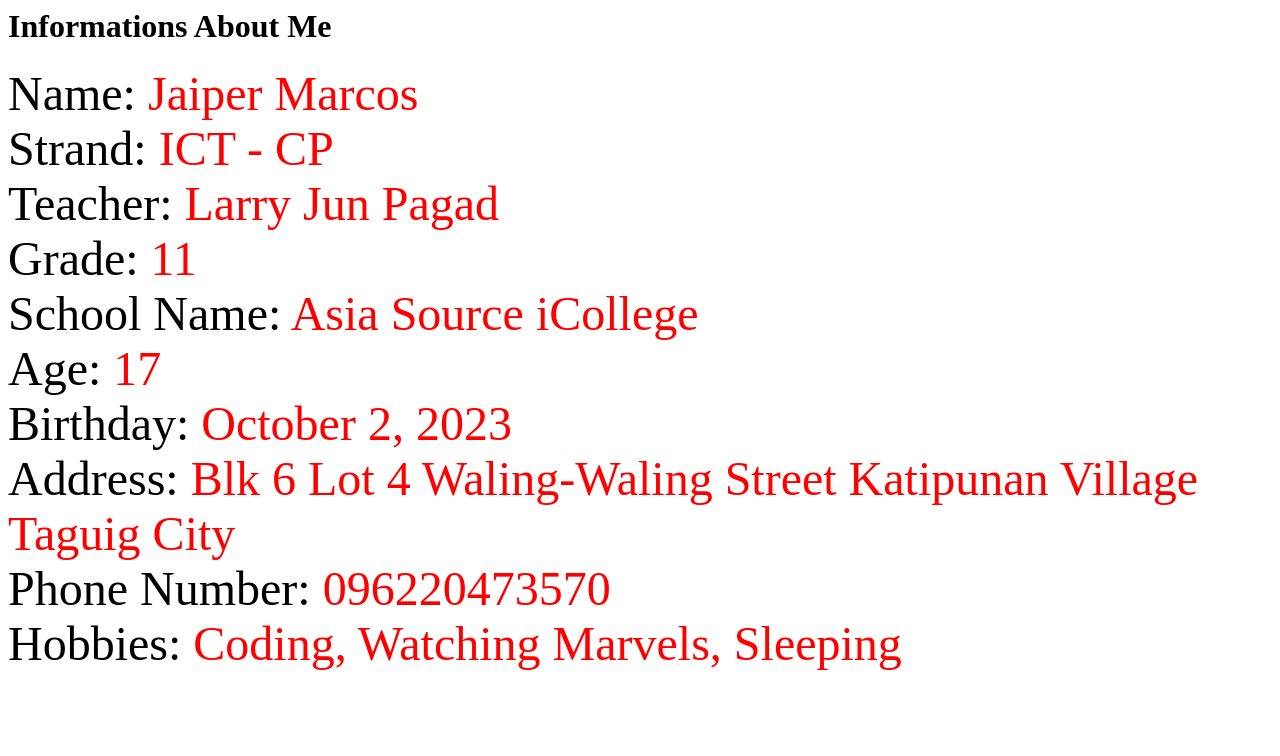
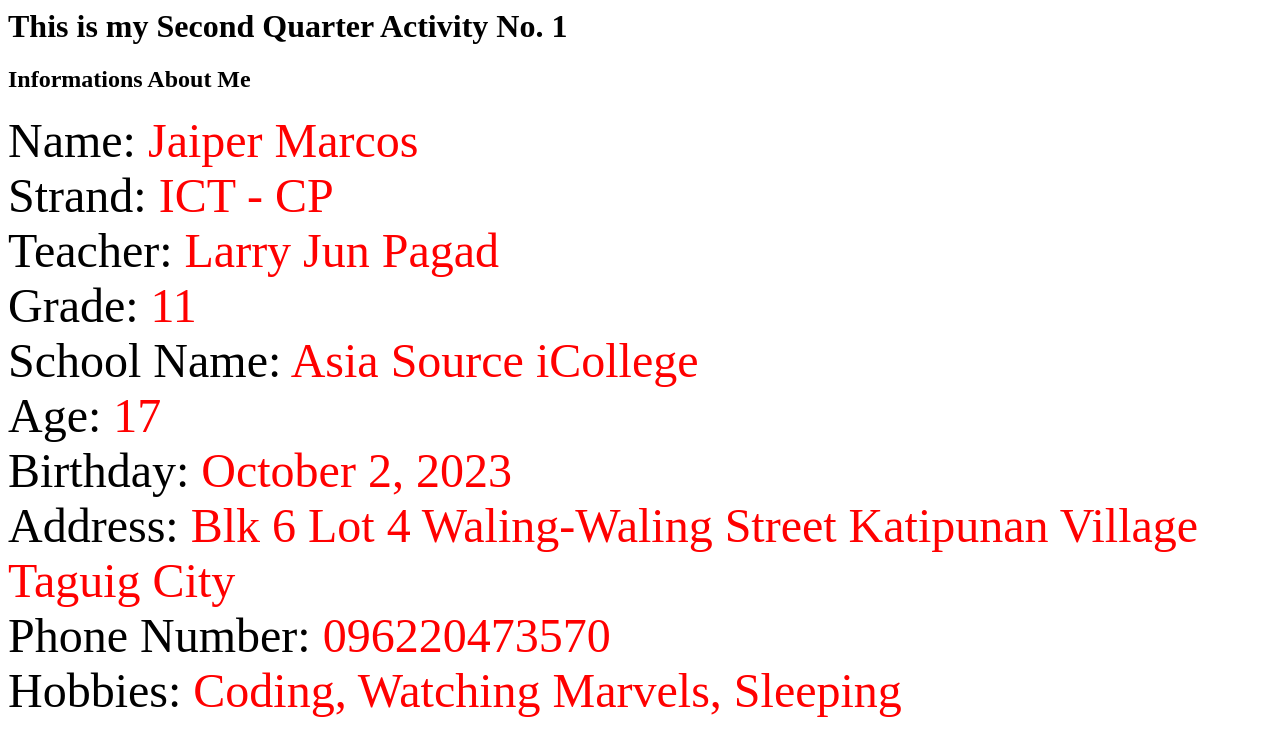
Before and after one commit to MarcosJaiper/mar.github.io, a plain HTML site: page index.html in a window 1280 px wide. Drawn offline with Linux system fonts and the light colour scheme.

Commit message:
Update index.html

```diff
--- a/index.html
+++ b/index.html
@@ -6,10 +6,13 @@
 </head>
 
 <body>
+<h1>
+This is my Second Quarter Activity No. 1
+</h1>
 
-<h1>
+<h2>
 Informations About Me
-</h1>
+</h2>
 
 
 <p>
```
